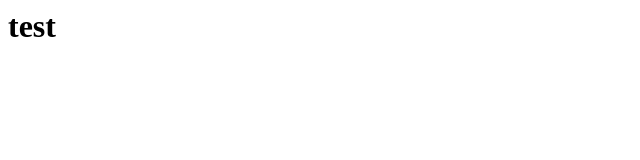
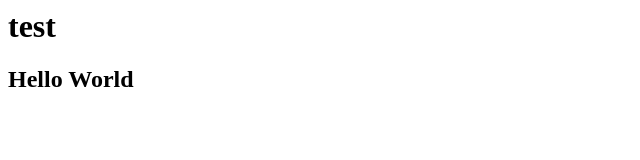
Before and after one commit to linagee/linagee.github.com, a plain HTML site: page index.html in a window 1280 px wide. Shown: the whole page, without its empty margins (0-640 px from the left). Drawn offline with Linux system fonts and the light colour scheme.

Commit message:
Added Hello World

```diff
--- a/index.html
+++ b/index.html
@@ -1 +1,2 @@
 <h1>test</h1>
+<H2>Hello World</h2>
```
